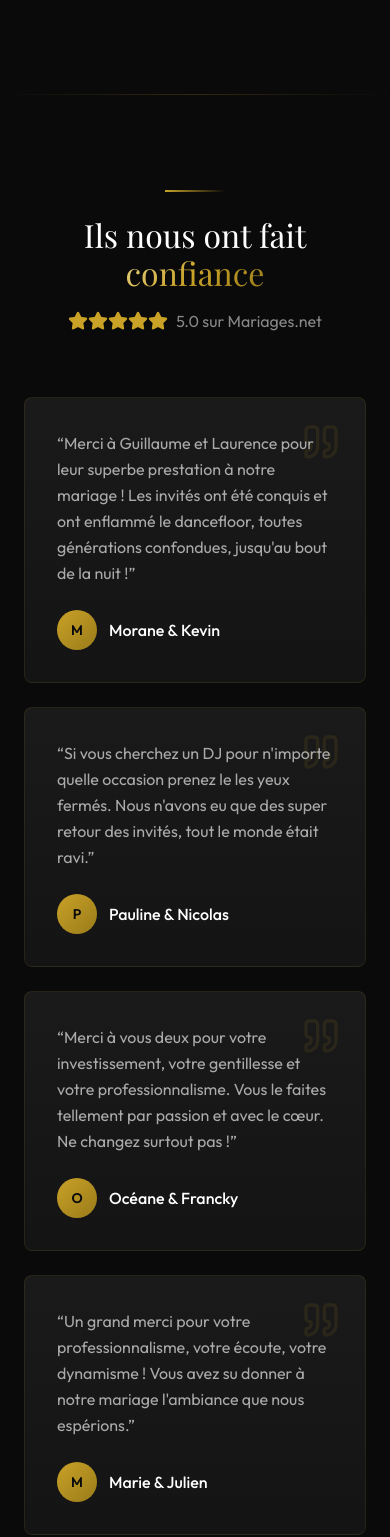
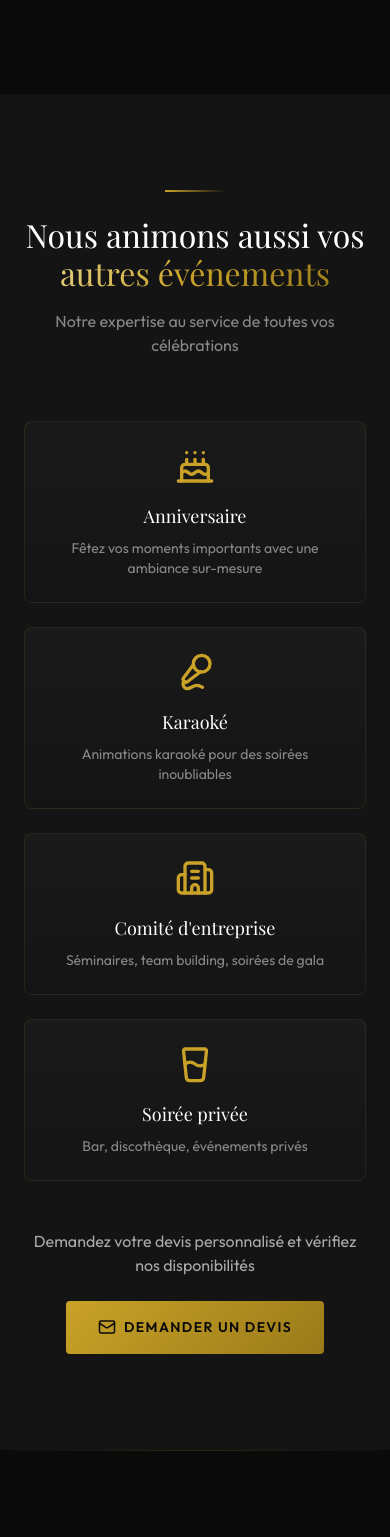
Before and after one commit to boubou-paradis/mg-events-site, a Next.js app: page / in a window 390 px wide. Shown: the part 9771-11308 px from the top of the page. Built offline with nearby package versions, Linux system fonts and the light colour scheme.

Commit message:
Ajout section Autres Evenements
- Anniversaire, Karaoke, CE, Soiree privee/bar
- Bouton CTA vers formulaire de contact
- Design avec icones et grille responsive

```diff
--- a/src/app/page.tsx
+++ b/src/app/page.tsx
@@ -17,6 +17,10 @@ import {
   X,
   Check,
   Quote,
+  Cake,
+  Music,
+  Building2,
+  GlassWater,
 } from 'lucide-react';
 
 // ============ HEADER ============
@@ -946,6 +950,81 @@ function Photobooth() {
   );
 }
 
+// ============ AUTRES EVENEMENTS ============
+function AutresEvenements() {
+  const events = [
+    {
+      icon: Cake,
+      title: 'Anniversaire',
+      description: 'Fêtez vos moments importants avec une ambiance sur-mesure',
+    },
+    {
+      icon: Mic2,
+      title: 'Karaoké',
+      description: 'Animations karaoké pour des soirées inoubliables',
+    },
+    {
+      icon: Building2,
+      title: 'Comité d\'entreprise',
+      description: 'Séminaires, team building, soirées de gala',
+    },
+    {
+      icon: GlassWater,
+      title: 'Soirée privée',
+      description: 'Bar, discothèque, événements privés',
+    },
+  ];
+
+  return (
+    <section className="py-24 bg-[#141414]">
+      <div className="max-w-6xl mx-auto px-6">
+        {/* Header */}
+        <div className="text-center mb-16">
+          <div className="gold-line mx-auto mb-6" />
+          <h2 className="section-title text-white mb-4">
+            Nous animons aussi vos <span className="text-gradient-gold">autres événements</span>
+          </h2>
+          <p className="text-[#888] max-w-xl mx-auto">
+            Notre expertise au service de toutes vos célébrations
+          </p>
+        </div>
+
+        {/* Events Grid */}
+        <div className="grid sm:grid-cols-2 lg:grid-cols-4 gap-6 mb-12">
+          {events.map((event, index) => (
+            <div
+              key={index}
+              className="card-dark p-6 text-center hover:border-[#c9a227]/30 transition-colors"
+            >
+              <event.icon size={40} className="text-[#c9a227] mx-auto mb-4" />
+              <h3 className="text-white font-[family-name:var(--font-display)] text-lg mb-2">
+                {event.title}
+              </h3>
+              <p className="text-[#888] text-sm">
+                {event.description}
+              </p>
+            </div>
+          ))}
+        </div>
+
+        {/* CTA */}
+        <div className="text-center">
+          <p className="text-[#aaa] mb-6">
+            Demandez votre devis personnalisé et vérifiez nos disponibilités
+          </p>
+          <a
+            href="#contact"
+            className="btn-gold inline-flex items-center gap-2"
+          >
+            <Mail size={18} />
+            Demander un devis
+          </a>
+        </div>
+      </div>
+    </section>
+  );
+}
+
 // ============ FOOTER ============
 function Footer() {
   return (
@@ -996,6 +1075,7 @@ export default function Home() {
         <Formules />
         <Gallery />
         <Photobooth />
+        <AutresEvenements />
         <Testimonials />
         <Contact />
       </main>
```
